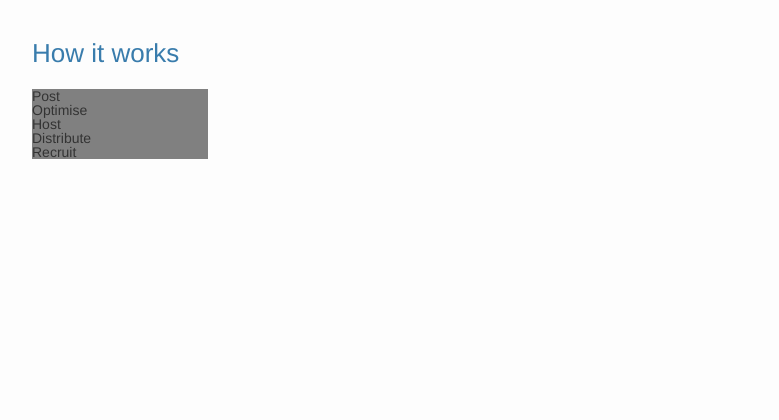
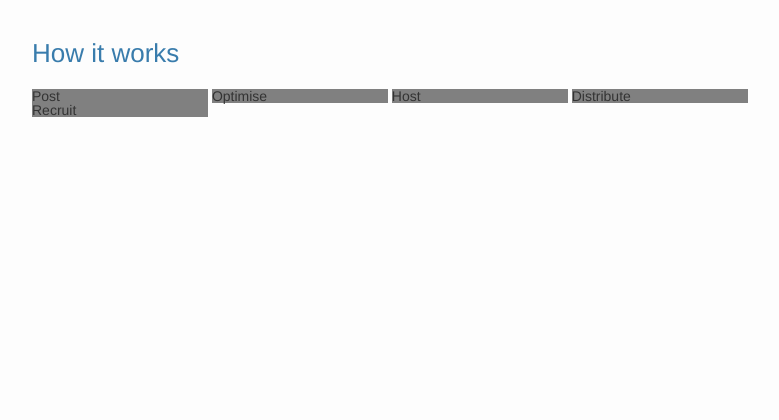
Before and after one commit to hiven/hiven.github.io, a PHP site: page /about.html in a window 1280 px wide. Shown: the top 420 px of the page, without its empty margins (168-947 px from the left). Run offline with PHP 8.4, Linux system fonts and the light colour scheme.

Commit message:
Update main.css

```diff
--- a/css/main.css
+++ b/css/main.css
@@ -361,4 +361,4 @@ footer p {
     display: block;
 }
 
-.features li { width: 20%; background-color: gray;}
+.features li { width: 20%; background-color: gray; display: inline-block;}
```
